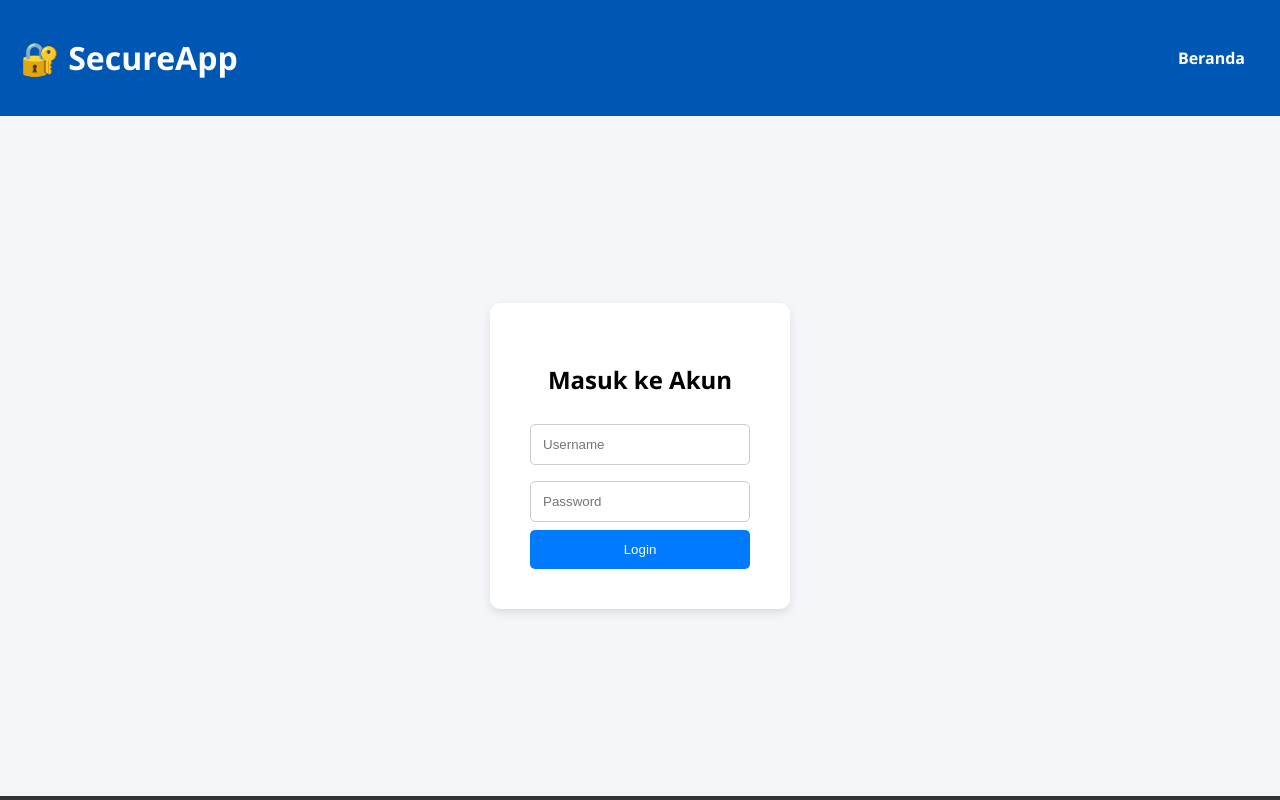
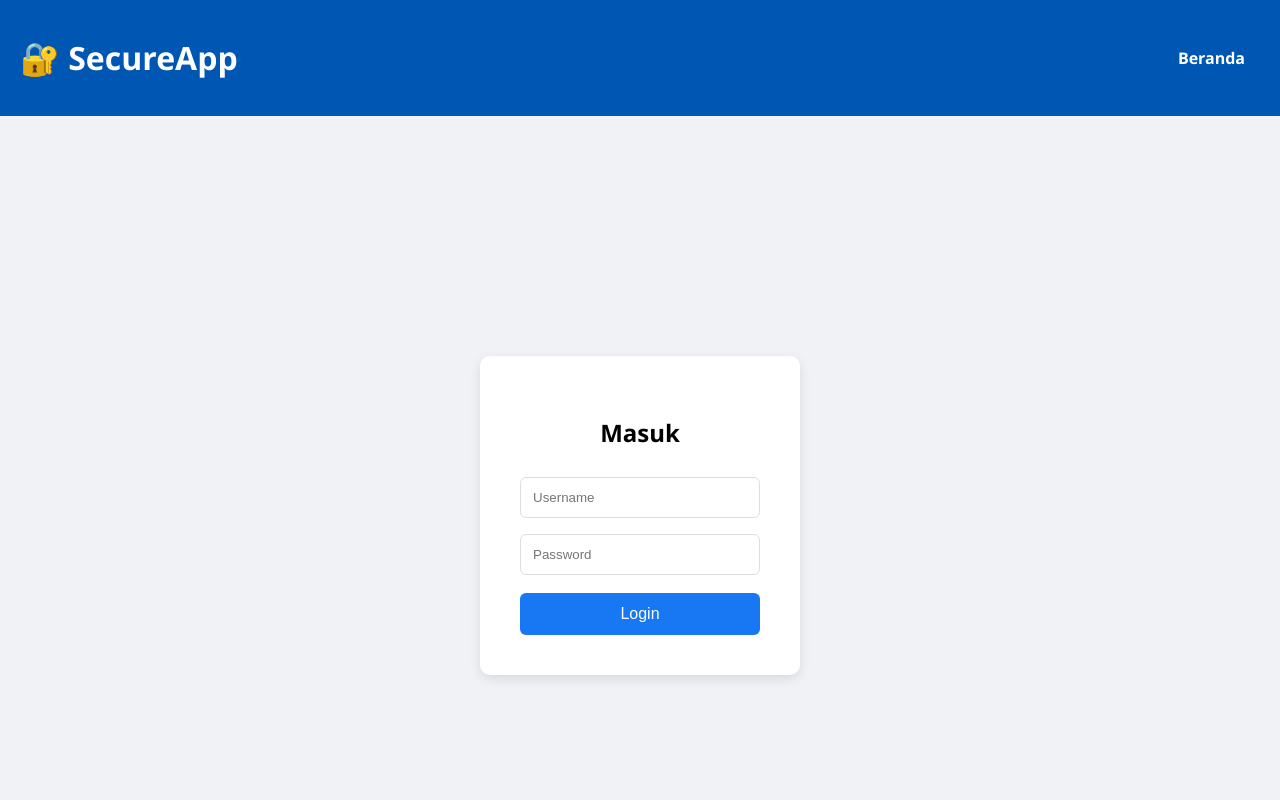
Before and after one commit to shin-meiri/main, a React (Create React App) app: page /#/ in a window 1280 px wide. Shown: the top 800 px of the page. Built offline with nearby package versions, Linux system fonts and the light colour scheme.

Commit message:
Update Login.jsx

```diff
--- a/src/components/Login.jsx
+++ b/src/components/Login.jsx
@@ -1,51 +1,46 @@
 import { useState } from 'react';
-import { useNavigate } from 'react-router-dom';  // ✅ WAJIB di-import
+import { useNavigate } from 'react-router-dom';
 
-function Login() {
+export default function Login() {
   const [username, setUsername] = useState('');
   const [password, setPassword] = useState('');
-  const [message, setMessage] = useState('');
-  const navigate = useNavigate(); // ✅ Inisialisasi navigate
+  const [error, setError] = useState('');
+  const navigate = useNavigate();
 
   const handleLogin = async (e) => {
     e.preventDefault();
-    setMessage(''); // Reset pesan
+    setError('');
 
     try {
-      const response = await fetch('https://bos.free.nf/api/login.php', {
+      const res = await fetch('https://bos.free.nf/api/login.php', {
         method: 'POST',
-        headers: {
-          'Content-Type': 'application/json',
-        },
+        headers: { 'Content-Type': 'application/json' },
         body: JSON.stringify({ username, password }),
       });
 
-      const data = await response.json();
+      const data = await res.json();
 
       if (data.success) {
         localStorage.setItem('isLoggedIn', 'true');
-        localStorage.setItem('username', username);
-        console.log('Login sukses, arahkan ke /dashboard'); // 🔍 Debug
-        navigate('/dashboard'); // ✅ Ini yang pindahkan halaman
+        navigate('/dashboard'); // ← PASTI pindah
       } else {
-        setMessage(data.message || 'Login gagal');
+        setError(data.message || 'Login gagal');
       }
     } catch (err) {
-      console.error('Error login:', err); // 🔍 Lihat error
-      setMessage('Gagal terhubung ke server. Cek console (F12)');
+      setError('Gagal koneksi ke server. Cek URL API.');
     }
   };
 
   return (
-    <div style={styles.container}>
-      <div style={styles.formBox}>
-        <h2>Masuk ke Akun</h2>
+    <div style={css.container}>
+      <div style={css.box}>
+        <h2>Masuk</h2>
         <form onSubmit={handleLogin}>
           <input
             placeholder="Username"
             value={username}
             onChange={(e) => setUsername(e.target.value)}
-            style={styles.input}
+            style={css.input}
             required
           />
           <input
@@ -53,58 +48,58 @@ function Login() {
             type="password"
             value={password}
             onChange={(e) => setPassword(e.target.value)}
-            style={styles.input}
+            style={css.input}
             required
           />
-          <button type="submit" style={styles.button}>
-            Login
-          </button>
+          <button type="submit" style={css.btn}>Login</button>
         </form>
-        {message && <p style={styles.error}>{message}</p>}
+        {error && <div style={css.error}>{error}</div>}
       </div>
     </div>
   );
 }
 
-// ✅ Style tetap sama
-const styles = {
+// CSS sederhana
+const css = {
   container: {
     display: 'flex',
     justifyContent: 'center',
     alignItems: 'center',
-    minHeight: 'calc(100vh - 120px)',
-    backgroundColor: '#f4f6f9',
-    padding: '20px',
+    minHeight: '100vh',
+    backgroundColor: '#f0f2f5',
+    margin: 0,
+    padding: 0,
   },
-  formBox: {
+  box: {
     backgroundColor: 'white',
     padding: '40px',
     borderRadius: '10px',
-    boxShadow: '0 4px 10px rgba(0,0,0,0.1)',
-    width: '300px',
+    width: '320px',
     textAlign: 'center',
+    boxShadow: '0 4px 12px rgba(0,0,0,0.1)',
   },
   input: {
     width: '100%',
     padding: '12px',
     margin: '8px 0',
-    border: '1px solid #ccc',
-    borderRadius: '5px',
+    border: '1px solid #ddd',
+    borderRadius: '6px',
     boxSizing: 'border-box',
   },
-  button: {
+  btn: {
     width: '100%',
     padding: '12px',
-    backgroundColor: '#007bff',
+    backgroundColor: '#1877f2',
     color: 'white',
     border: 'none',
-    borderRadius: '5px',
+    borderRadius: '6px',
+    fontSize: '16px',
     cursor: 'pointer',
+    marginTop: '10px',
   },
   error: {
     color: 'red',
+    fontSize: '14px',
     marginTop: '10px',
   },
 };
-
-export default Login;
```
